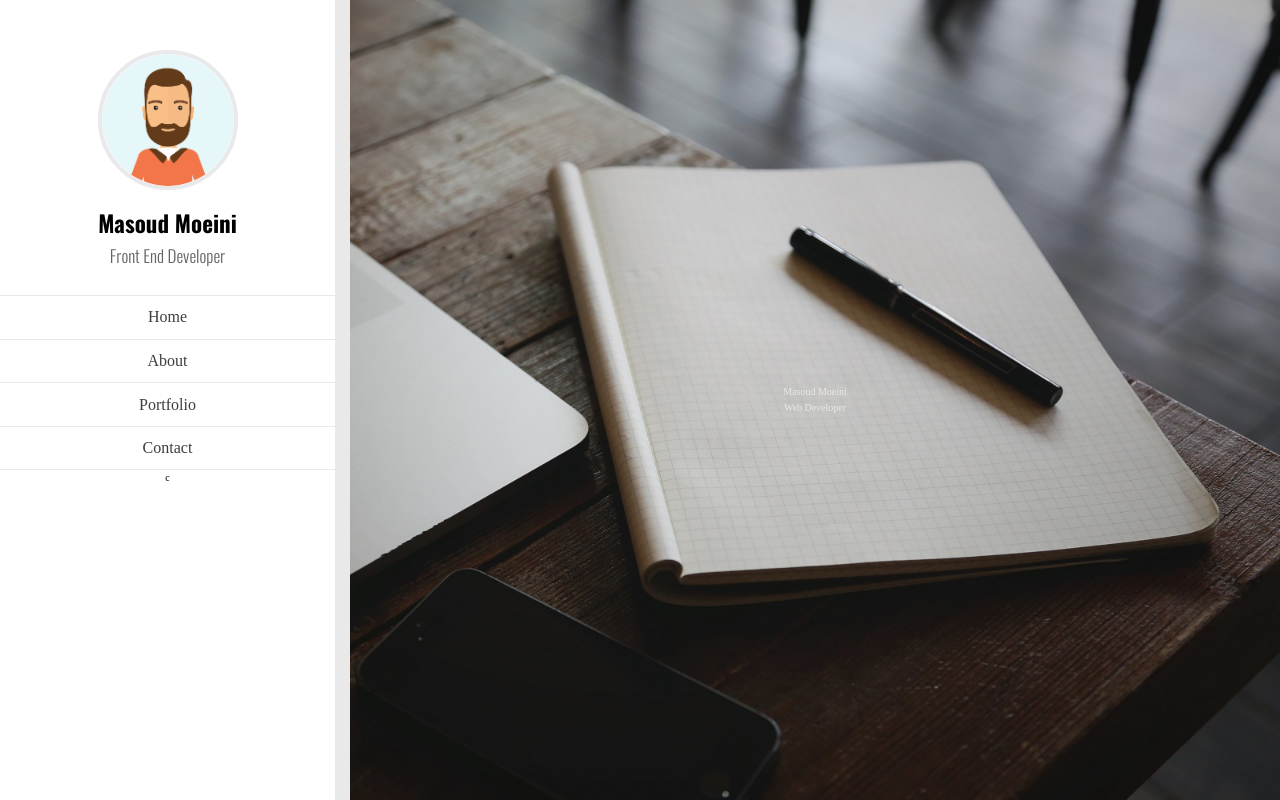
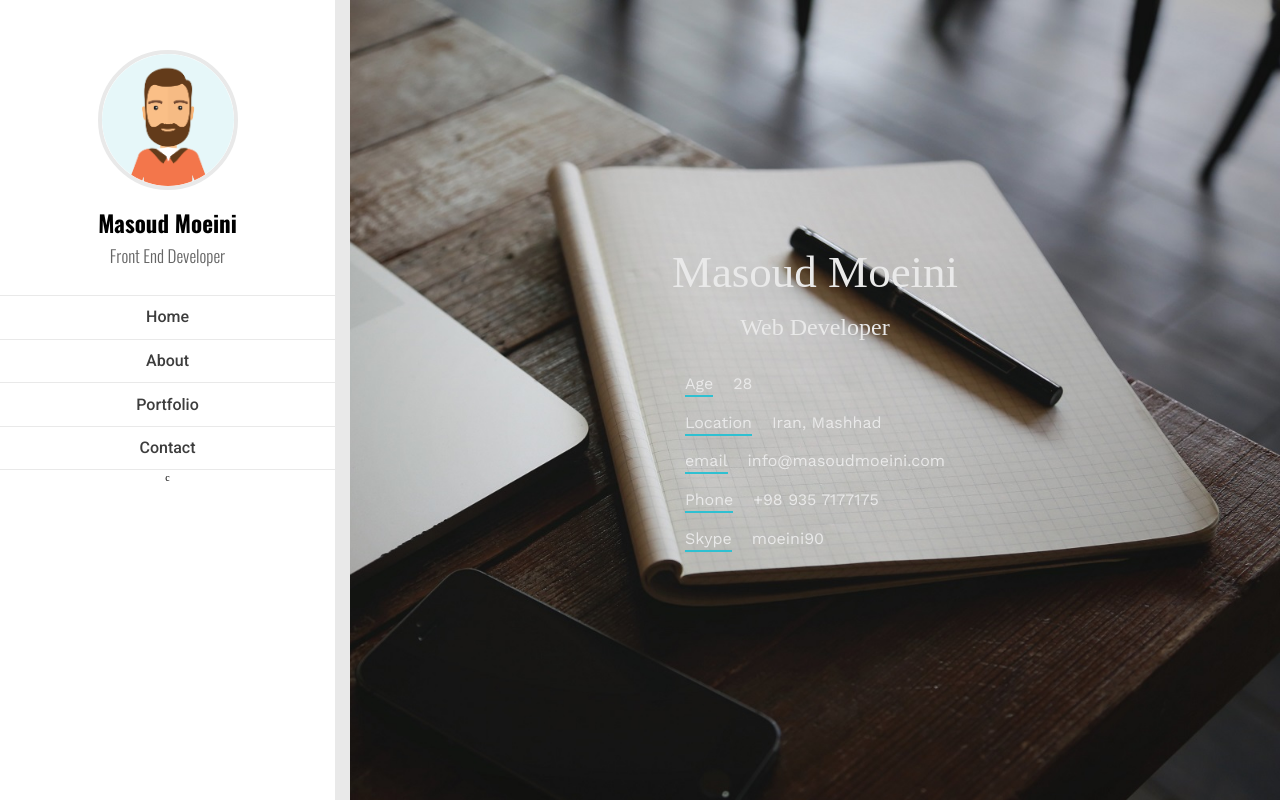
Before and after one commit to masoud-moeini/portfolio, an Angular app: page / in a window 1280 px wide. Built offline with nearby package versions, Linux system fonts and the light colour scheme.

Commit message:
content of home

```diff
--- a/src/app/main/main.component.html
+++ b/src/app/main/main.component.html
@@ -1,4 +1,4 @@
-<div [ngSwitch]="page_switch" class="">
+<div [ngSwitch]="page_switch" class="main">
   <div class="" *ngSwitchCase="'about'"><app-about></app-about></div>
   <div class="" *ngSwitchCase="'contact'"><app-contact></app-contact></div>
   <div class="" *ngSwitchCase="'home'"><app-home></app-home></div>
--- a/src/app/main/main.component.scss
+++ b/src/app/main/main.component.scss
@@ -0,0 +1,4 @@
+.main{
+  padding-left: 1.5rem;
+  background-color: var(--light-grey-color);
+}
--- a/src/app/main/sub-main/home/home.component.html
+++ b/src/app/main/sub-main/home/home.component.html
@@ -3,7 +3,33 @@
     <div class="home__content">
       <div class="home__content__name">Masoud Moeini</div>
       <div class="home__content__title">Web Developer</div>
-      <div class="home__content__details"></div>
+      <div class="home__content__details">
+        <div class="home__content__details__row">
+          <span class="home__content__details__row-title">Age</span>
+          <span class="home__content__details__row-value">28</span>
+
+        </div>
+        <div class="home__content__details__row">
+          <span class="home__content__details__row-title">Location</span>
+          <span class="home__content__details__row-value">Iran, Mashhad</span>
+
+        </div>
+        <div class="home__content__details__row">
+          <span class="home__content__details__row-title">email</span>
+          <span class="home__content__details__row-value">info@masoudmoeini.com</span>
+
+        </div>
+        <div class="home__content__details__row">
+          <span class="home__content__details__row-title">Phone</span>
+          <span class="home__content__details__row-value">+98 935 7177175</span>
+
+        </div>
+        <div class="home__content__details__row">
+          <span class="home__content__details__row-title">Skype</span>
+          <span class="home__content__details__row-value">moeini90</span>
+
+        </div>
+      </div>
 
     </div>
   </div>
--- a/src/app/main/sub-main/home/home.component.scss
+++ b/src/app/main/sub-main/home/home.component.scss
@@ -1,24 +1,73 @@
 .home{
-    padding-left: 1.5rem;
-     background-color: var(--light-grey-color);
+
     height: 100vh;
+
   &__background{
     width: calc(100vw - var(--navbar-size));
     height: 100vh;
     background:url("/assets/img/photo-desktop-1600.jpg") fixed;
+    background-color: rgb(179, 179, 179);
     background-repeat: no-repeat;
     background-size: cover;
-
 
   }
 
   &__content{
+
     color: var(--light-grey-color);
     height: 100vh;
+    //width: 40%;
+    margin: 0 auto;
     display: flex;
     flex-direction: column;
     justify-content: center;
-    align-items: center;
+    //align-items: center;
+
+
+    &__name{
+      font-size: 4.5rem;
+      color: var(--light-grey-color);
+      margin: 0 auto;
+
+    }
+
+    &__title{
+      font-size: 2.4rem;
+      color: var(--light-grey-color);
+      margin: 0 auto 2.5rem auto;
+    }
+
+    &__details{
+      display: flex;
+      flex-direction: column;
+      margin: 0 auto;
+
+
+      &__row{
+
+        font-size: 1.6rem;
+        margin: 0 0 1.3rem 0;
+        font-family: 'Work Sans';
+
+
+
+        &-title{
+
+          border-bottom: 2px solid var(--primary-color);
+          padding: .2rem 0 .2rem 0;
+          margin-right: 2rem;
+
+        }
+
+        &-value{
+
+          padding: .2rem 0 .2rem 0;
+
+        }
+
+      }
+
+    }
   }
 
 }
--- a/src/app/nav/nav.component.scss
+++ b/src/app/nav/nav.component.scss
@@ -55,6 +55,8 @@
       flex-direction: column;
       list-style-type:none;
       align-items: center;
+      font-family: 'Roboto';
+      font-weight: 500;
 
 
       &:last-child{
--- a/src/index.html
+++ b/src/index.html
@@ -8,6 +8,9 @@
   <meta name="viewport" content="width=device-width, initial-scale=1">
   <link rel="icon" type="image/x-icon" href="favicon.ico">
   <link href="https://fonts.googleapis.com/css?family=Oswald:300,400,600,700" rel="stylesheet">
+  <link href="https://fonts.googleapis.com/css?family=Work+Sans:400,600,700" rel="stylesheet">
+  <link href="https://fonts.googleapis.com/css?family=Roboto:400,500,700" rel="stylesheet">
+
 </head>
 <body>
   <app-root></app-root>
```
